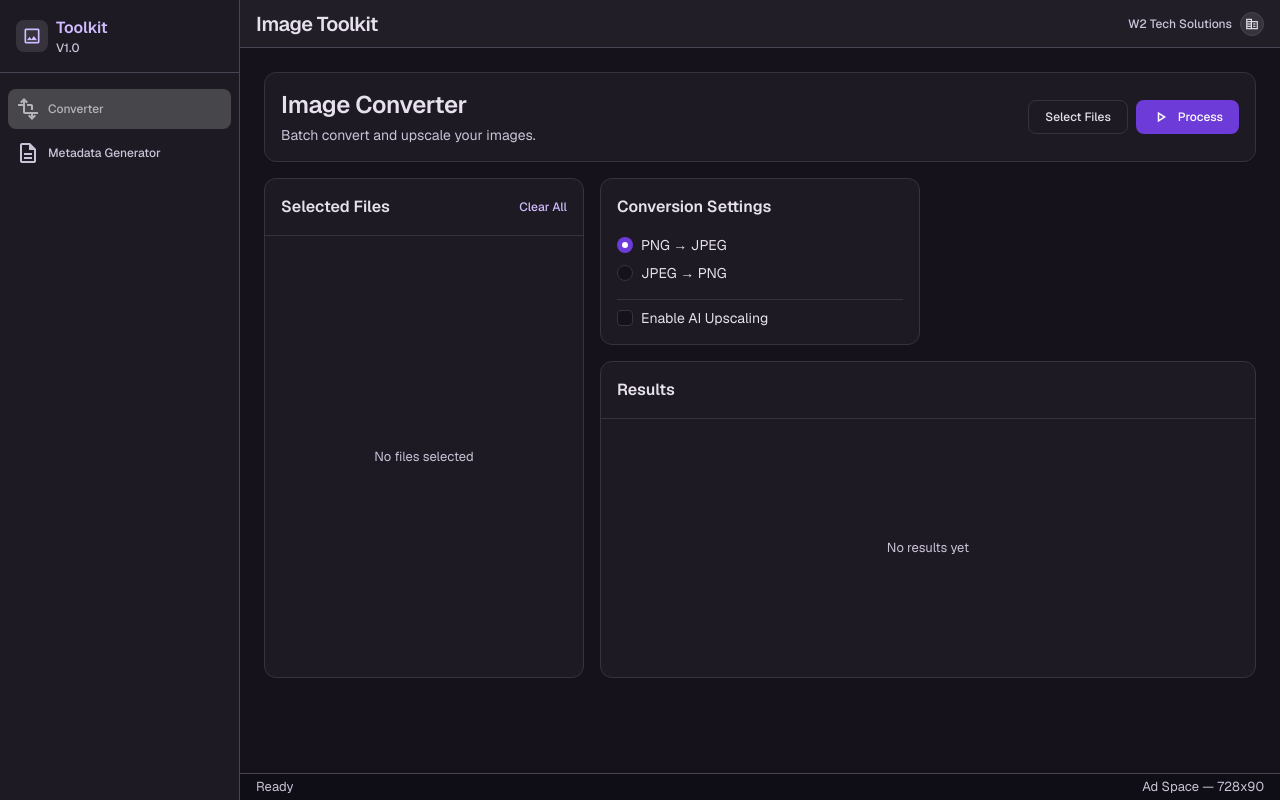
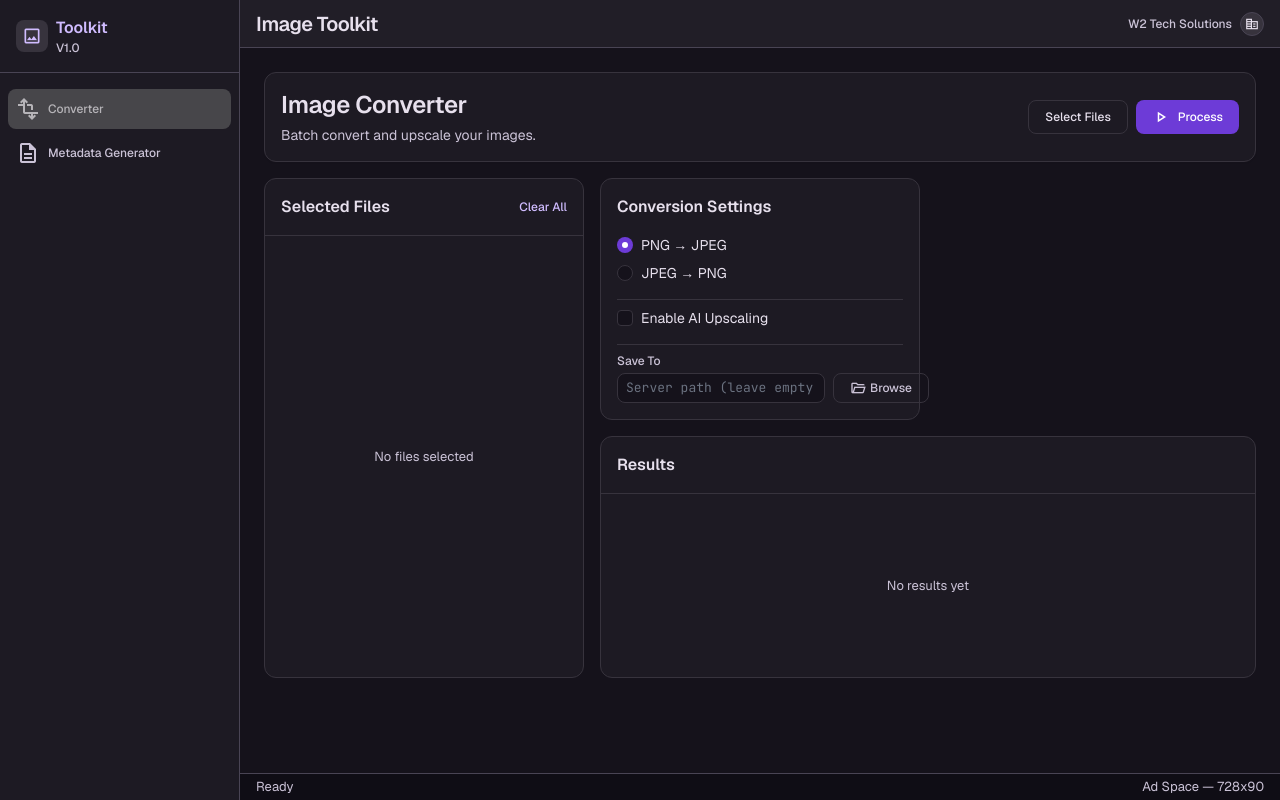
Before and after one commit to CJanithWaduge/image-toolkit, a Flask app: page / in a window 1280 px wide. Run offline with Flask 3, Linux system fonts and the light colour scheme; some libraries are stand-ins or nearby versions.

Commit message:
Add output folder selector with Browse button back to UI

```diff
--- a/frontend/server.py
+++ b/frontend/server.py
@@ -50,10 +50,15 @@ def api_converter_process():
     enable_upscale = request.form.get("upscale", "false").lower() == "true"
     model = request.form.get("model", "remacri-4x")
     scale = int(request.form.get("scale", "2"))
+    user_output_dir = request.form.get("output_dir", "").strip()
 
     mode = ConversionMode.PNG_TO_JPEG if direction == "png2jpeg" else ConversionMode.JPEG_TO_PNG
     suffix = Path(file.filename).suffix
-    output_dir = tempfile.mkdtemp()
+    if user_output_dir:
+        output_dir = os.path.abspath(user_output_dir)
+        os.makedirs(output_dir, exist_ok=True)
+    else:
+        output_dir = tempfile.mkdtemp()
     output_name = f"{Path(file.filename).stem}_{uuid.uuid4().hex[:8]}"
     input_path = os.path.join(output_dir, f"input{suffix}")
 
--- a/frontend/templates/index.html
+++ b/frontend/templates/index.html
@@ -187,6 +187,16 @@ tailwind.config = {
                 <span class="font-body-md text-body-md text-on-surface group-hover:text-primary transition-colors">Enable AI Upscaling</span>
               </label>
             </div>
+            <div class="pt-sm border-t border-surface-variant">
+              <label class="font-label-md text-label-md text-on-surface-variant block mb-xs">Save To</label>
+              <div class="flex gap-sm">
+                <input id="conv-output-dir" type="text" value="" placeholder="Server path (leave empty for temp)" class="flex-1 bg-background border border-surface-variant rounded-lg px-sm py-xs font-code text-code text-on-surface focus:ring-1 focus:ring-inverse-primary focus:border-inverse-primary outline-none transition-all">
+                <button id="conv-browse-btn" class="flex items-center gap-xs px-md py-xs rounded-lg border border-surface-variant text-on-surface-variant hover:bg-surface transition-colors font-label-md text-label-md shrink-0">
+                  <span class="material-symbols-outlined text-[16px]">folder_open</span>
+                  Browse
+                </button>
+              </div>
+            </div>
           </div>
 
           <!-- Upscaling Settings -->
@@ -360,8 +370,25 @@ const convProgressBar = document.getElementById('conv-progress-bar');
 const convProgressText = document.getElementById('conv-progress-text');
 const convProgressPct = document.getElementById('conv-progress-pct');
 const convProgressStatus = document.getElementById('conv-progress-status');
+const convOutputDir = document.getElementById('conv-output-dir');
+const convBrowseBtn = document.getElementById('conv-browse-btn');
 let convFiles = [];
+let convDirHandle = null;
 let convDownloadTokens = [];
+
+convBrowseBtn.addEventListener('click', async () => {
+  if (typeof window.showDirectoryPicker === 'function') {
+    try {
+      const handle = await window.showDirectoryPicker({ mode: 'readwrite' });
+      convDirHandle = handle;
+      convOutputDir.value = handle.name;
+    } catch (e) {
+      if (e.name !== 'AbortError') convOutputDir.select();
+    }
+  } else {
+    convOutputDir.select();
+  }
+});
 
 convUpscaleToggle.addEventListener('change', () => {
   convUpscaleSettings.classList.toggle('hidden', !convUpscaleToggle.checked);
@@ -428,6 +455,7 @@ convProcessBtn.addEventListener('click', async () => {
     fd.append('upscale', upscale);
     fd.append('model', model);
     fd.append('scale', scale);
+    fd.append('output_dir', convOutputDir.value.trim());
     const resp = await fetch('/api/converter/process', { method: 'POST', body: fd });
     const data = await resp.json();
     results.push(data);
```
